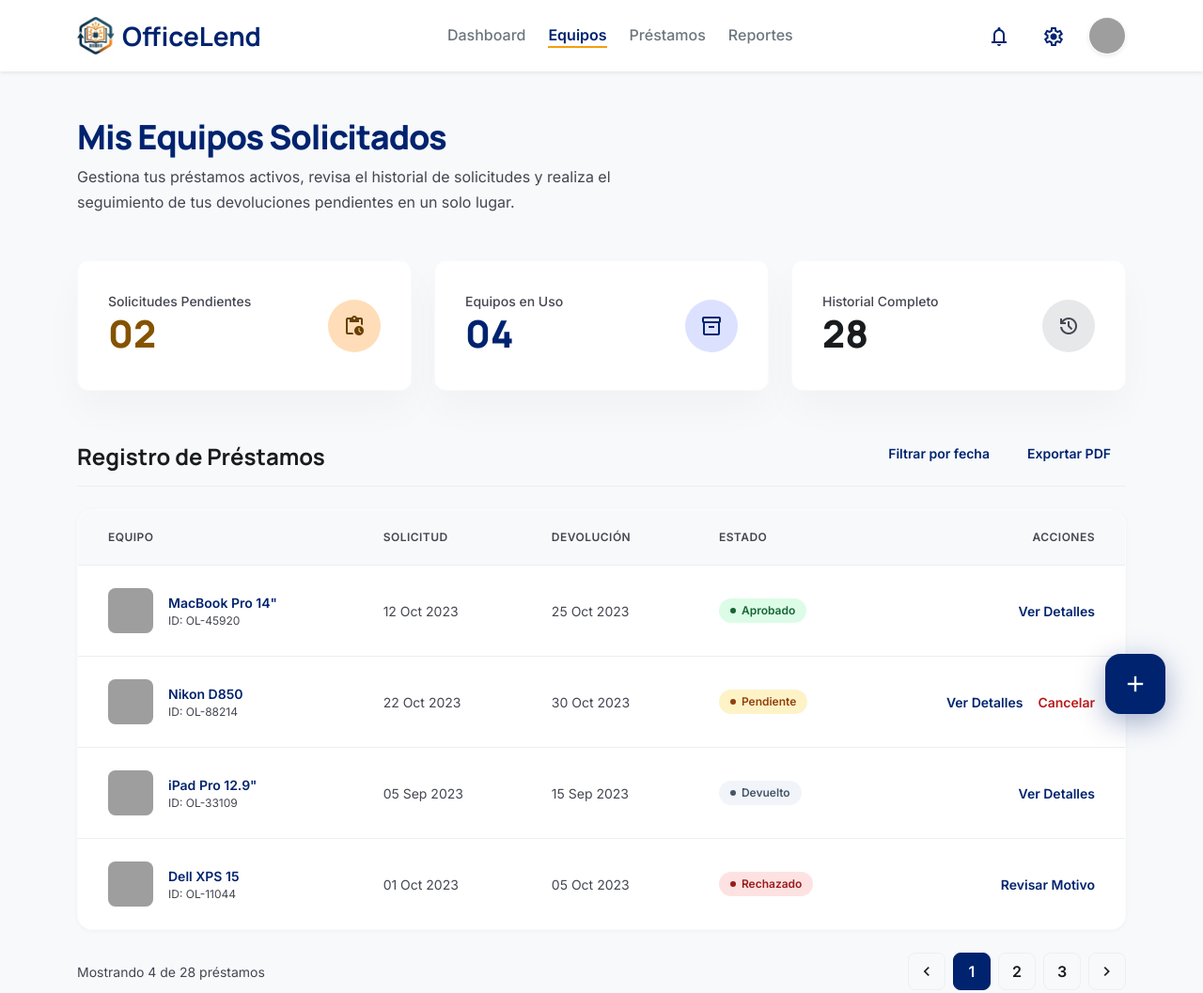
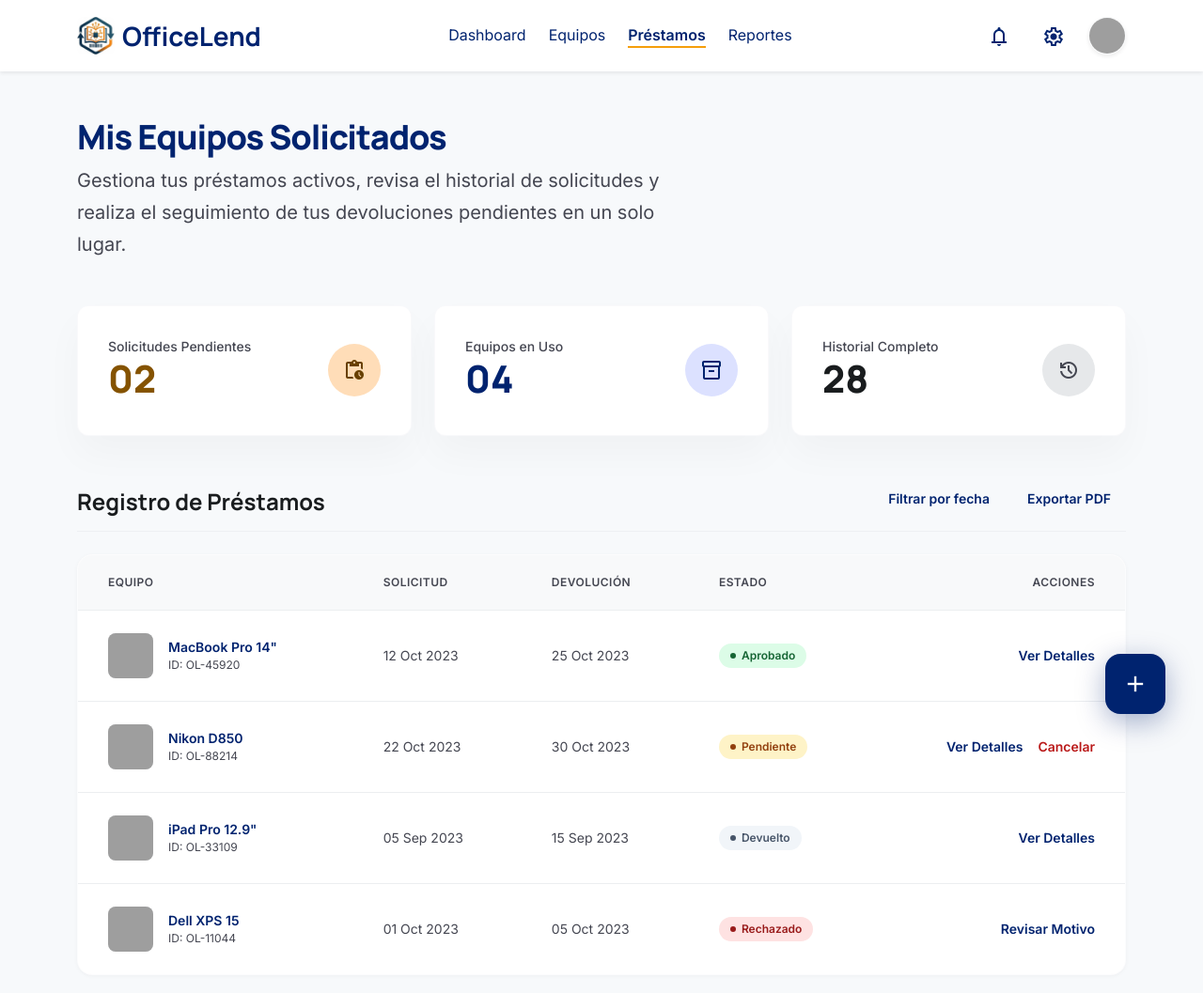
Before and after one commit to xandro2021/FrontEndProyecto1LenguajesOfficeLend, a website: page src/usuario/historialSolicitudesUser.html in a window 1280 px wide. Shown: the top 1057 px of the page at 94% size. Drawn offline with nearby package versions, Linux system fonts and the light colour scheme; grey boxes are pictures that could not be loaded.

Commit message:
arreglar estilo navbar

```diff
--- a/src/css/user/catalogoUserStyles.css
+++ b/src/css/user/catalogoUserStyles.css
@@ -45,7 +45,6 @@ a {
 .btn-custom-primary:hover {
     border: 1px solid var(--primary);
 }
-
 
 .material-symbols-outlined {
     font-variation-settings: 'FILL' 0, 'wght' 400, 'GRAD' 0, 'opsz' 24;
--- a/src/css/user/historialSolicitudesUser.css
+++ b/src/css/user/historialSolicitudesUser.css
@@ -80,6 +80,15 @@ h1, h2, h3, h4, h5, .brand-font {
     font-variation-settings: 'FILL' 0, 'wght' 400, 'GRAD' 0, 'opsz' 24;
     vertical-align: middle;
 }
+
+.editorialHeader-p {
+    font-size: 1.25rem;
+    color: var(--color-on-surface-variant);
+    max-width: 640px;
+    line-height: 1.7;
+    margin: 0px;
+}
+
 
 /* ── Stat Cards ── */
 .stat-card {
--- a/src/usuario/historialSolicitudesUser.html
+++ b/src/usuario/historialSolicitudesUser.html
@@ -28,10 +28,10 @@
 
                 <!-- Navegación desktop -->
                 <nav class="d-none d-md-flex gap-4">
-                    <a class="nav-link text-secondary fw-medium" href="#">Dashboard</a>
-                    <a class="nav-link active text-custom-primary" href="#">Equipos</a>
-                    <a class="nav-link text-secondary fw-medium" href="#">Préstamos</a>
-                    <a class="nav-link text-secondary fw-medium" href="#">Reportes</a>
+                    <a class="nav-link text-custom-primary " href="#">Dashboard</a>
+                    <a class="nav-link text-custom-primary " href="#">Equipos</a>
+                    <a class="nav-link active text-custom-primary " href="#">Préstamos</a>
+                    <a class="nav-link text-custom-primary " href="#">Reportes</a>
                 </nav>
 
                 <!-- Acciones usuario -->
@@ -53,7 +53,6 @@
     </header>
 
     <!-- ── Main ── -->
-    <!-- <main class="pt-5 pb-5" style="padding-top: 7rem !important; max-width:1440px; margin:0 auto; padding-left:1.5rem; padding-right:1.5rem;"> -->
     <main class="container py-5">
 
         <!-- Editorial Header -->
@@ -61,7 +60,7 @@
             <h1 style="font-size:2.25rem; font-weight:900; letter-spacing:-0.03em; color:var(--color-primary); margin-bottom:.5rem;">
                 Mis Equipos Solicitados
             </h1>
-            <p style="color:var(--color-on-surface-variant); max-width:640px; line-height:1.7; margin:0;">
+            <p class="editorialHeader-p">
                 Gestiona tus préstamos activos, revisa el historial de solicitudes y realiza el seguimiento de
                 tus devoluciones pendientes en un solo lugar.
             </p>
```
Also changed, not shown: src/usuario/catalogoUser.html (+4 -4 lines).
